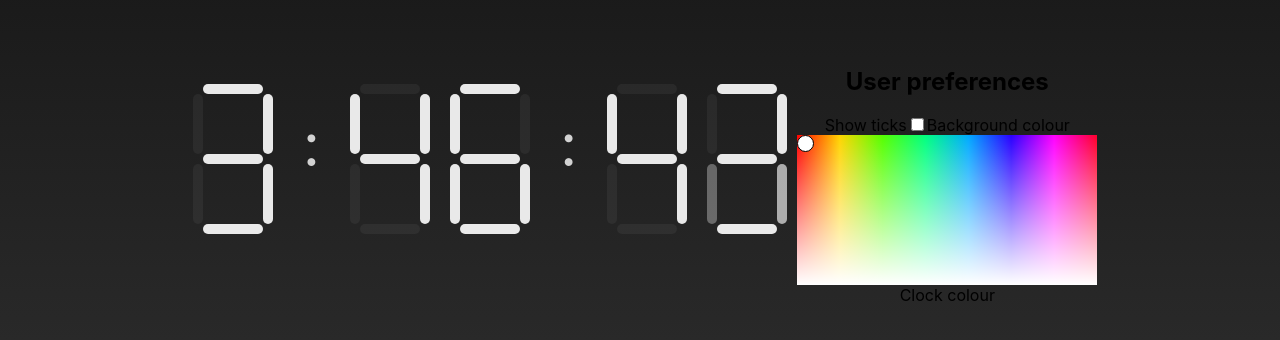
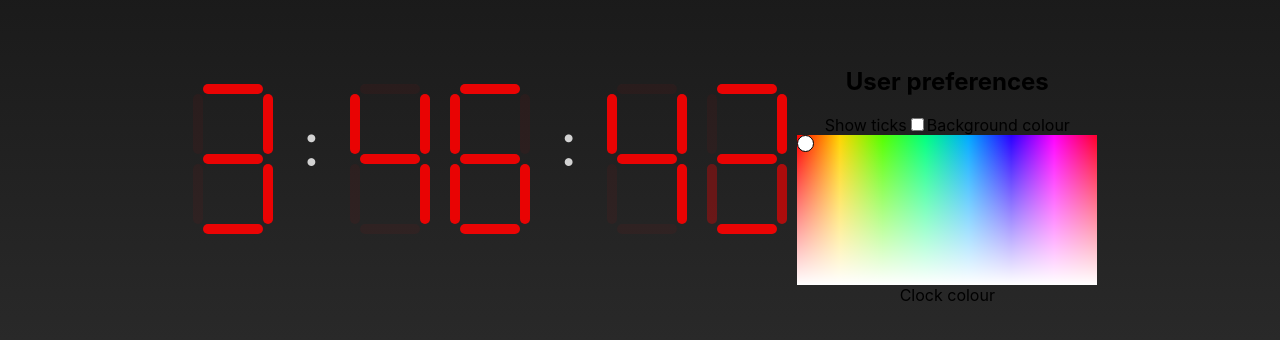
Before and after one commit to martin-banks/seven-segment-clock, a React (Create React App) app: page / in a window 1280 px wide. Shown: the part 224-564 px from the top of the page. Built offline with nearby package versions, Linux system fonts and the light colour scheme.

Commit message:
color picker updates color of clock display

```diff
--- a/src/App.js
+++ b/src/App.js
@@ -14,10 +14,16 @@ class App extends Component {
         hours: 0,
         minutes: 0,
         seconds: 0,
-      }
+      },
+      color: {
+        h: 0,
+        s: 1,
+        l: 0.5,
+      },
     }
     this.counter = this.counter.bind(this)
     this.updateDate = this.updateDate.bind(this)
+    this.updateColor = this.updateColor.bind(this)
   }
 
   updateDate () {
@@ -39,6 +45,12 @@ class App extends Component {
     this.updateDate()
   }
 
+  updateColor ({ h, s, l }) {
+    this.setState({
+      color: { h, s, l }
+    })
+  }
+
   componentWillMount () {
     this.updateDate()
   }
@@ -52,25 +64,35 @@ class App extends Component {
       <div className="App">
         <div className="clock">
           {
-            `${this.state.time.hours}`
-              .split('')
-              .map((n, i) => <Digit key={ `digit-${i}` } number={ parseInt(n, 10) } />)
-          }
-          <span className={ parseInt(this.state.time.seconds, 10) % 2 ? 'show' : 'hide' }>:</span>
-          {
-            `${this.state.time.minutes}`
-              .split('')
-              .map((n, i) => <Digit key={ `digit-${i}` } number={ parseInt(n, 10) } />)
-          }
-          <span className={ parseInt(this.state.time.seconds, 10) % 2 ? 'show' : 'hide' }>:</span>
-          {
-            `${this.state.time.seconds}`
-              .split('')
-              .map((n, i) => <Digit key={ `digit-${i}` } number={ parseInt(n, 10) } />)
+            Object.keys(this.state.time)
+              .map((k, timeIndex) => <>
+                {
+                  timeIndex !== 0 && <span
+                    key={ `tick-${timeIndex}` }
+                    className={ parseInt(this.state.time.seconds, 10) % 2 ? 'show' : 'hide' }
+                  >:</span>
+                }
+                {
+                  `${this.state.time[k]}`
+                    .split('')
+                    .map((n, i) => <>
+                        <Digit
+                          key={ `digit-${i}` }
+                          number={ parseInt(n, 10) }
+                          color={ `hsl(${[
+                            this.state.color.h,
+                            `${this.state.color.s * 100}%`,
+                            `${this.state.color.l * 100}%`,
+                          ].join()}` }
+                        />
+                      </>
+                    )
+                }
+              </>)
           }
         </div>
 
-        <StylingUI />
+        <StylingUI updateColor={ this.updateColor }/>
 
         <style jsx>{`
           .App {
--- a/src/components/digit.js
+++ b/src/components/digit.js
@@ -28,7 +28,10 @@ class Digit extends React.Component {
               .map((p, i) => <div
                   className={ `segment segment__${i}` }
                   key={`segment-${i}`}
-                  style={{ opacity: p ? 0.9 : 0.05 }}
+                  style={{
+                    opacity: p ? 0.9 : 0.05,
+                    background: this.props.color,
+                  }}
                 ></div>
               )
           }
--- a/src/components/styling-ui.js
+++ b/src/components/styling-ui.js
@@ -12,19 +12,34 @@ class StylingUI extends React.Component {
     }
     this.pickerCursor = React.createRef()
     this.colorPicker = React.createRef()
+
+    this.getColor = this.getColor.bind(this)
+  }
+
+  getColor (e) {
+    const { width: cursorWidth, height: cursorHeight } = this.pickerCursor.current.getBoundingClientRect()
+      console.log(this.colorPicker)
+      const { left, top, width, height } = this.colorPicker.current.getBoundingClientRect()
+      const x = Math.min(width, Math.max(0, e.x - left)) - (cursorWidth / 2)
+      const y = Math.min(height, Math.max(0, e.y - top)) - (cursorHeight / 2)
+      this.setState({
+        picker: { x, y }
+      })
+      const color = {
+        h: Math.floor(x / width * 350),
+        s: 1,
+        l: y / height,
+      }
+      this.props.updateColor(color)
   }
 
   componentDidMount () {
-    window.addEventListener('mousemove', e => {
-      const { width: cursorWidth, height: cursorHeight } = this.pickerCursor.current.getBoundingClientRect()
-      console.log(this.colorPicker)
-      const { left, top, width, height } = this.colorPicker.current.getBoundingClientRect()
-      this.setState({
-        picker: {
-          x: Math.min(width, Math.max(0, e.x - left)) - (cursorWidth / 2),
-          y: Math.min(height, Math.max(0, e.y - top)) - (cursorHeight / 2),
-        }
-      })
+    window.addEventListener('mousedown', () => {
+      window.addEventListener('mousemove', this.getColor)
+    })
+
+    window.addEventListener('mouseup', () => {
+      window.removeEventListener('mousemove', this.getColor)
     })
 
   }
```
